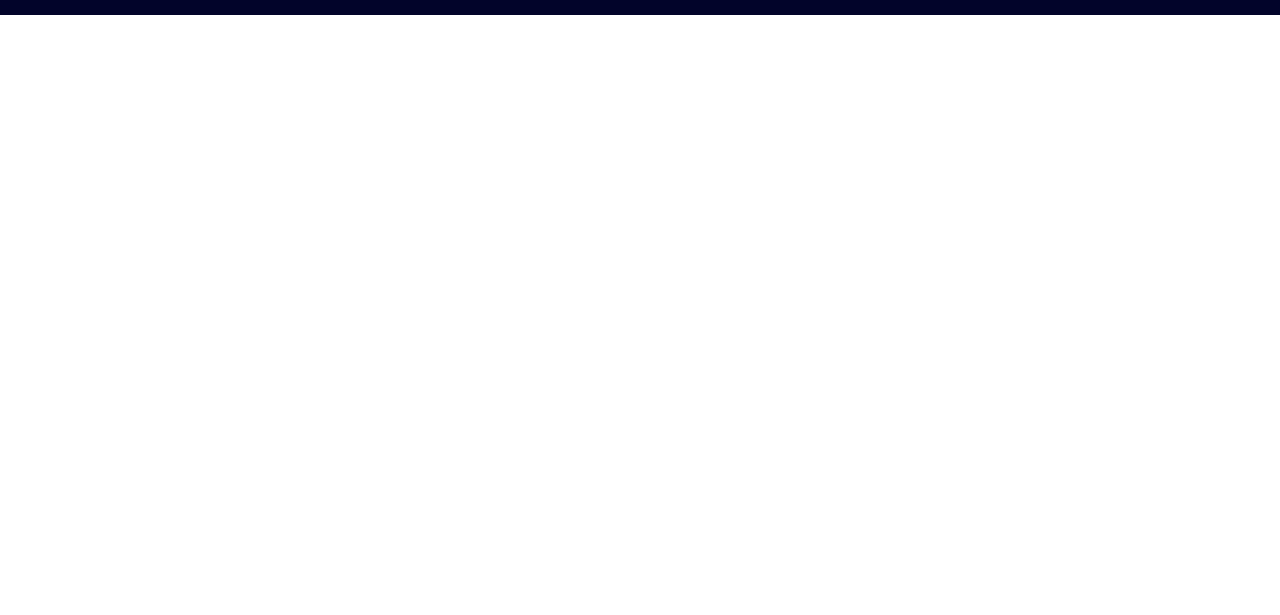
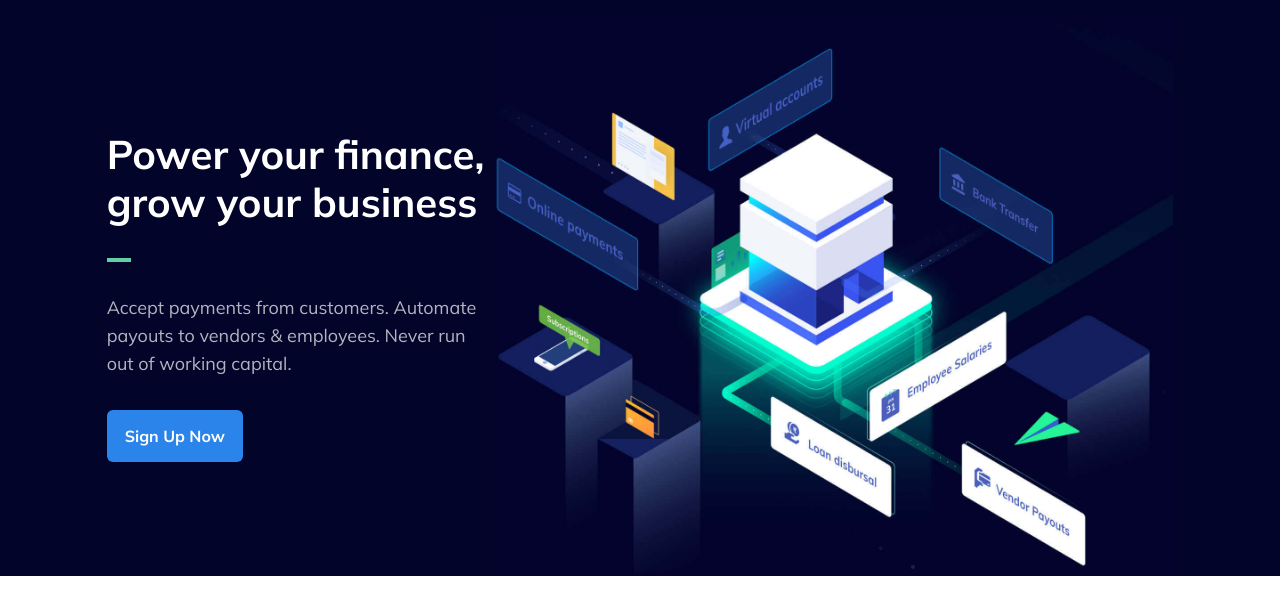
Before and after one commit to Hrithik0112/Razorpay-UI-clone, a website built with Vite: page index.html in a window 1280 px wide. Shown: the part 67-682 px from the top of the page. Built offline with nearby package versions, Linux system fonts and the light colour scheme.

Commit message:
Hero Section Added

```diff
--- a/index.html
+++ b/index.html
@@ -146,6 +146,37 @@
       </div>
     </nav>
 
+    <!--Hero Section-->
+    <section
+  class="relative bg-deepBlue">
+
+  <div class="w-10/12 max-w-[1080px] flex sm:flex-col lg:flex-row justify-between items-center mx-auto ">
+      <!--left part-->
+      <div class="space-y-8">
+          <h1 class="font-mullish font-bold text-[40px] leading-[1.2] text-white">Power your finance, grow your business</h1>
+          <div class="w-6 h-1 bg-greenLight"></div>
+          <p class="font-mullish text-[18px] leading-7 text-white opacity-70">
+              Accept payments from customers. Automate payouts to vendors &
+              employees. Never run out of working capital.
+          </p>
+          <button
+          class="bg-lightBlue text-white  py-[14px] px-[18px] rounded-md font-mullish font-bold
+          hover:bg-lightBlue500 transition-all duration-200"
+          >Sign Up Now</button>
+      </div>
+      <!--right part-->
+      <img src="./images/hero-illustration.jpg" alt=""
+      class="w-full max-w-[680px]">
+  </div>
+
+  <!--shape part-->
+  <div class="w-[103%] absolute left-0 right-0">
+      <img src="./images/hero-shape.svg" alt=""
+      class="w-full object-fill ">
+  </div>
+
+    </section>
+
 
 
 
```
